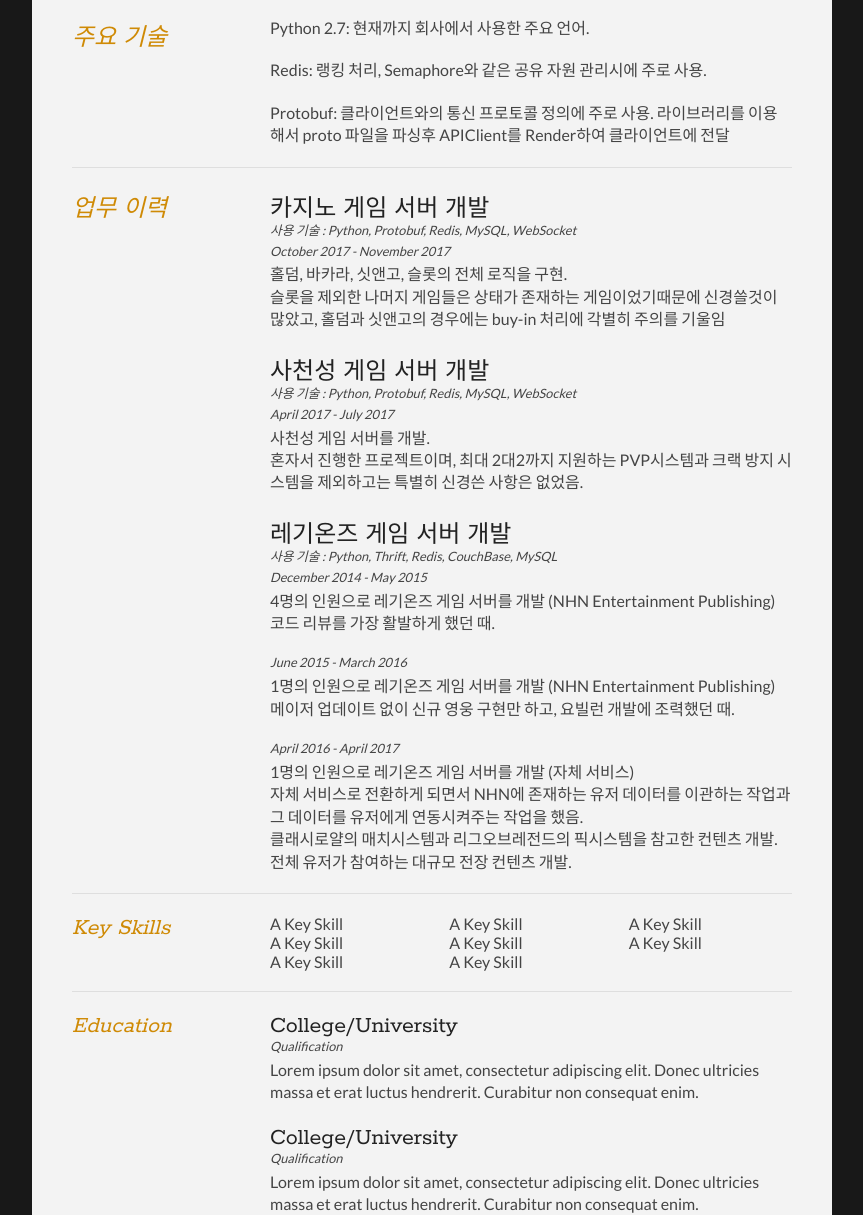
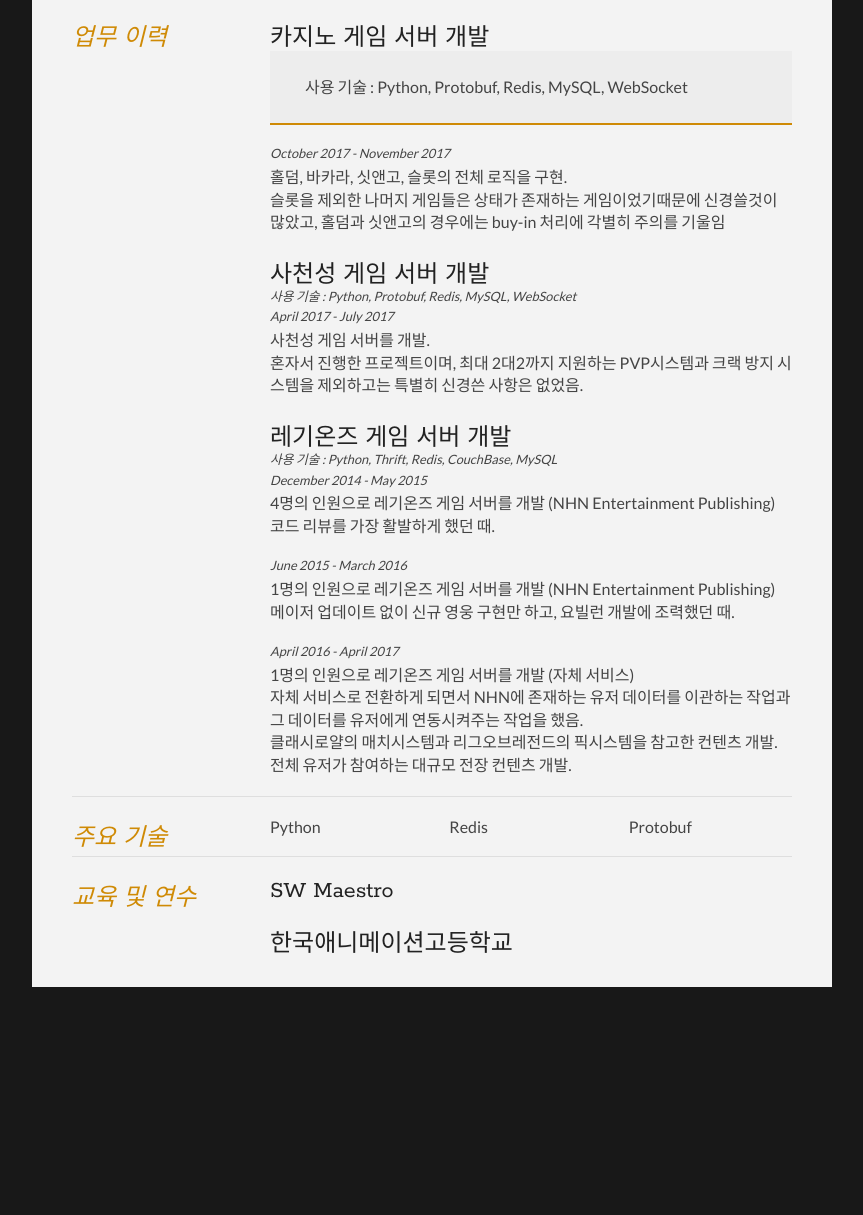
Before and after one commit to blackcat610/blackcat610.github.io, a plain HTML site: page index.html in a window 1280 px wide. Shown: the part 185-1400 px from the top of the page, without its empty margins (208-1071 px from the left). After the commit the page ends 1202 px from the top, so only its background shows below. Drawn offline with Linux system fonts and the light colour scheme.

Commit message:
Update index.html

```diff
--- a/index.html
+++ b/index.html
@@ -37,22 +37,6 @@
 
 	<div id="mainArea">
 		<section>
-			<article>
-				<div class="sectionTitle">
-					<h1>주요 기술</h1>
-				</div>
-
-				<div class="sectionContent">
-					<p>Python 2.7: 현재까지 회사에서 사용한 주요 언어.</p>
-					<p>Redis: 랭킹 처리, Semaphore와 같은 공유 자원 관리시에 주로 사용.</p>
-					<p>Protobuf: 클라이언트와의 통신 프로토콜 정의에 주로 사용. 라이브러리를 이용해서 proto 파일을 파싱후 APIClient를 Render하여 클라이언트에 전달</p>
-				</div>
-			</article>
-			<div class="clear"></div>
-		</section>
-
-
-		<section>
 			<div class="sectionTitle">
 				<h1>업무 이력</h1>
 			</div>
@@ -60,7 +44,7 @@
 			<div class="sectionContent">
 				<article>
 					<h2>카지노 게임 서버 개발</h2>
-					<p class="subDetails">사용 기술 : Python, Protobuf, Redis, MySQL, WebSocket</p>
+					<p class="mainDetails">사용 기술 : Python, Protobuf, Redis, MySQL, WebSocket</p>
 					<p class="subDetails">October 2017 - November 2017</p>
 					<p>홀덤, 바카라, 싯앤고, 슬롯의 전체 로직을 구현.</br>슬롯을 제외한 나머지 게임들은 상태가 존재하는 게임이었기때문에 신경쓸것이 많았고, 홀덤과 싯앤고의 경우에는 buy-in 처리에 각별히 주의를 기울임</p>
 				</article>
@@ -89,41 +73,32 @@
 
 		<section>
 			<div class="sectionTitle">
-				<h1>Key Skills</h1>
+				<h1>주요 기술</h1>
 			</div>
 
 			<div class="sectionContent">
 				<ul class="keySkills">
-					<li>A Key Skill</li>
-					<li>A Key Skill</li>
-					<li>A Key Skill</li>
-					<li>A Key Skill</li>
-					<li>A Key Skill</li>
-					<li>A Key Skill</li>
-					<li>A Key Skill</li>
-					<li>A Key Skill</li>
+					<li>Python</li>
+					<li>Redis</li>
+					<li>Protobuf</li>
 				</ul>
 			</div>
 			<div class="clear"></div>
 		</section>
-
-
 		<section>
 			<div class="sectionTitle">
-				<h1>Education</h1>
+				<h1>교육 및 연수</h1>
 			</div>
 
 			<div class="sectionContent">
 				<article>
-					<h2>College/University</h2>
-					<p class="subDetails">Qualification</p>
-					<p>Lorem ipsum dolor sit amet, consectetur adipiscing elit. Donec ultricies massa et erat luctus hendrerit. Curabitur non consequat enim.</p>
+					<h2>SW Maestro</h2>
+					<p></p>
 				</article>
 
 				<article>
-					<h2>College/University</h2>
-					<p class="subDetails">Qualification</p>
-					<p>Lorem ipsum dolor sit amet, consectetur adipiscing elit. Donec ultricies massa et erat luctus hendrerit. Curabitur non consequat enim.</p>
+					<h2>한국애니메이션고등학교</h2>
+					<p></p>
 				</article>
 			</div>
 			<div class="clear"></div>
```
